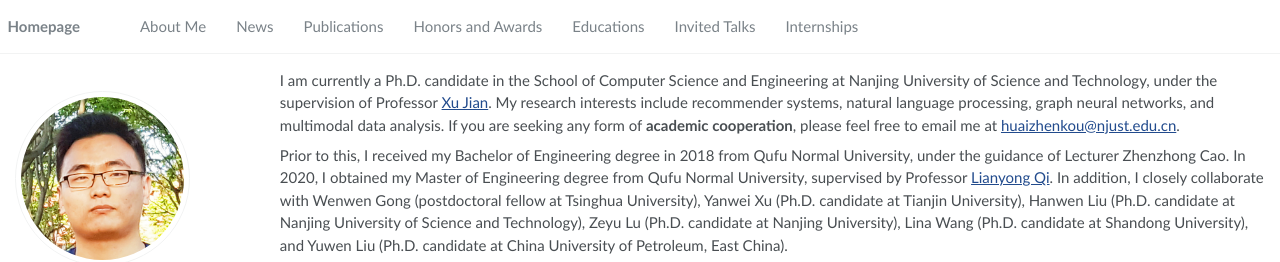
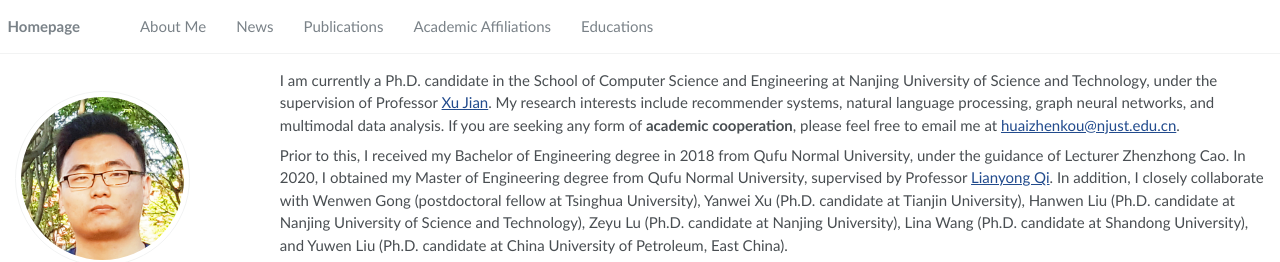
Before and after one commit to huaizhenkou/huaizhenkou.github.io, a Jekyll site: the page built from _pages/about.md, in a window 1280 px wide. Shown: the top 262 px of the page. Built offline with Jekyll 4.4.1, drawn with Linux system fonts in a browser that asks for light colours; some web fonts are replaced.

Commit message:
Update navigation.yml

```diff
--- a/_data/navigation.yml
+++ b/_data/navigation.yml
@@ -9,14 +9,8 @@ main:
   - title: "Publications"
     url: "/#-publications"
 
-  - title: "Honors and Awards"
+  - title: "Academic Affiliations"
     url: "/#-honors-and-awards"
 
   - title: "Educations"
     url: "/#-educations"
-
-  - title: "Invited Talks"
-    url: "/#-invited-talks"
-
-  - title: "Internships"
-    url: "/#-internships"
```
